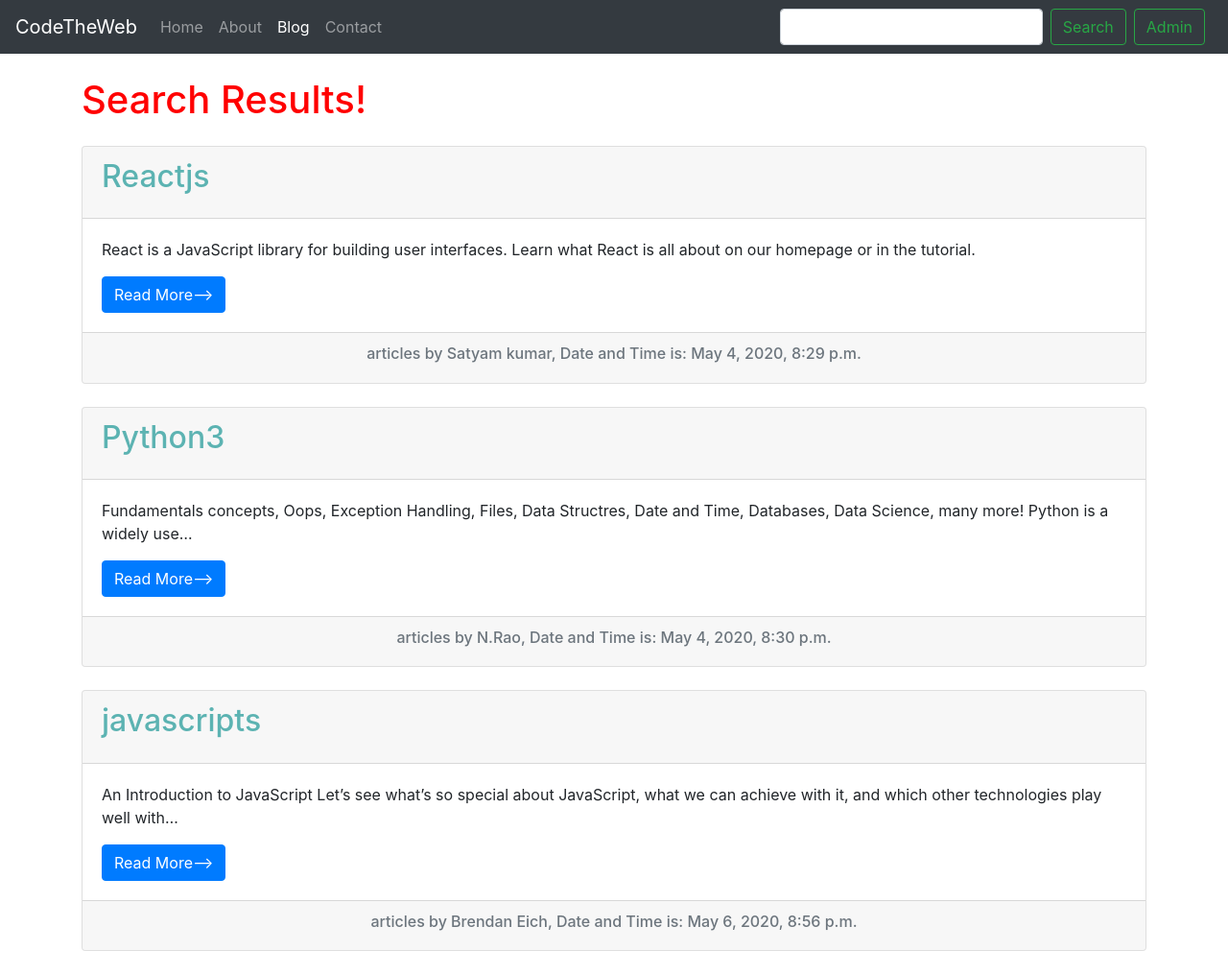
After one commit to satyamkumarDev/CodeTheWeb, a Django app: template templates/home/search.html in a window 1280 px wide. The commit adds this page. Shown: the whole page at 96% size. Run offline with Django 3.2, Linux system fonts and the light colour scheme; the template is opened without the code that fills it: values that come from a table or form of the project are taken from there, others are empty; data comes from the database, SQL or seed files in the repository; both versions use the stored data as it was after the commit; some libraries are stand-ins or nearby versions.

Commit message:
Search Functionality

```diff
--- a/home/urls.py
+++ b/home/urls.py
@@ -4,5 +4,7 @@ from home import views
 urlpatterns = [
     path('', views.home, name='home'),
     path('contact', views.contact, name='contact'),
-    path('about', views.about, name='about')
+    path('about', views.about, name='about'),
+    path('search', views.search, name='search')
+
 ]
--- a/templates/base.html
+++ b/templates/base.html
@@ -34,13 +34,13 @@
         <a class="nav-link" href="/contact">Contact</a>
       </li>
     </ul>
-    <form class="form-inline my-2 my-lg-0">
-      <input class="form-control mr-sm-2" type="search" placeholder="Search" aria-label="Search">
+    <form method="get" action="/search" class="form-inline my-2 my-lg-0">
+      <input class="form-control mr-sm-2" type="search" name="querry" id="querry" aria-label="Search">
       <button class="btn btn-outline-success my-2 my-sm-0" type="submit">Search</button>
     </form>
-<!--    <form class="form-inline my-2 mx-2 my-lg-0">-->
-<!--      <a href="/admin" target="_blank" class="btn btn-outline-success my-2 my-sm-0" >Admin</a>-->
-<!--    </form>-->
+    <form class="form-inline my-2 mx-2 my-lg-0">
+      <a href="/admin" target="_blank" class="btn btn-outline-success my-2 my-sm-0" >Admin</a>
+    </form>
   </div>
 </nav>
     {% for message in messages%}
--- /dev/null
+++ b/templates/home/search.html
@@ -0,0 +1,37 @@
+{% extends 'base.html' %}
+{% block title %}Search Results{% endblock title %}
+{%block blogactive%}active{%endblock blogactive%}
+{%block body%}
+<div class="container my-4" xmlns="http://www.w3.org/1999/html">
+    <h1 style="color:red;">Search Results!</h1>
+    {% if posts|length < 0 %}
+    <p style="color:red;" >No Search Results:</p>
+
+    <p>Your search query:<b>{{querry}}</b> did not match any documents.</p>
+        <bold>Suggestions:</bold>
+    <ul class="text-muted">
+        <li>Make sure all words are spelled correctly</li>
+        <li>Try more general keywords</li>
+        <li>Try fewer words</li>
+    </ul>
+    {% endif %}
+    {% for post in allposts%}
+    <div class="card my-4">
+        <div class="card-header">
+            <h2 class="card-title" style="color:#5cb3b2;">{{post.title}}</h2>
+        </div>
+
+        <div class="card-body">
+            <p class="card-text">
+                {{post.content | truncatechars:150}}
+            </p>
+            <a href="/blog/{{post.slug}}" class="btn btn-primary">Read More--></a>
+        </div>
+        <div class="card-footer text-muted text-center">
+            <h6> articles by {{post.author}}, Date and Time is: {{post.timestamp}}  </h6>
+        </div>
+
+    </div>
+    {% endfor%}
+</div>
+{%endblock body%}
```
Also changed, not shown: home/views.py (+14 -0 lines), db.sqlite3.
